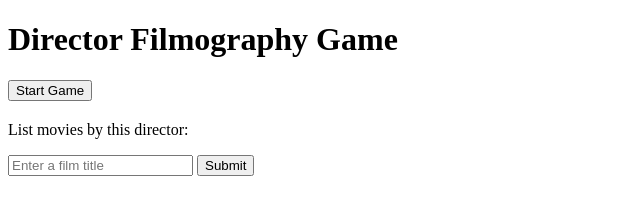
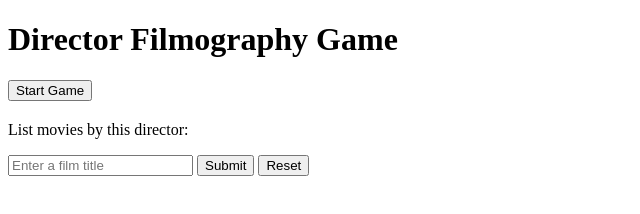
Before and after one commit to Connoronnor/tmdb-minigame, a plain HTML site: page index.html in a window 1280 px wide. Both pictures are taken after a click on the button "Start Game". Shown: the whole page, without its empty margins (0-640 px from the left). Drawn offline with Linux system fonts and the light colour scheme; no server answers.

Commit message:
Update index.html

```diff
--- a/index.html
+++ b/index.html
@@ -16,6 +16,7 @@
     <p>List movies by this director:</p>
     <input id="guessInput" type="text" placeholder="Enter a film title" />
     <button id="submitGuess">Submit</button>
+    <button id="resetGame">Reset</button>
 
     <ul id="correctList"></ul>
   </div>
```
